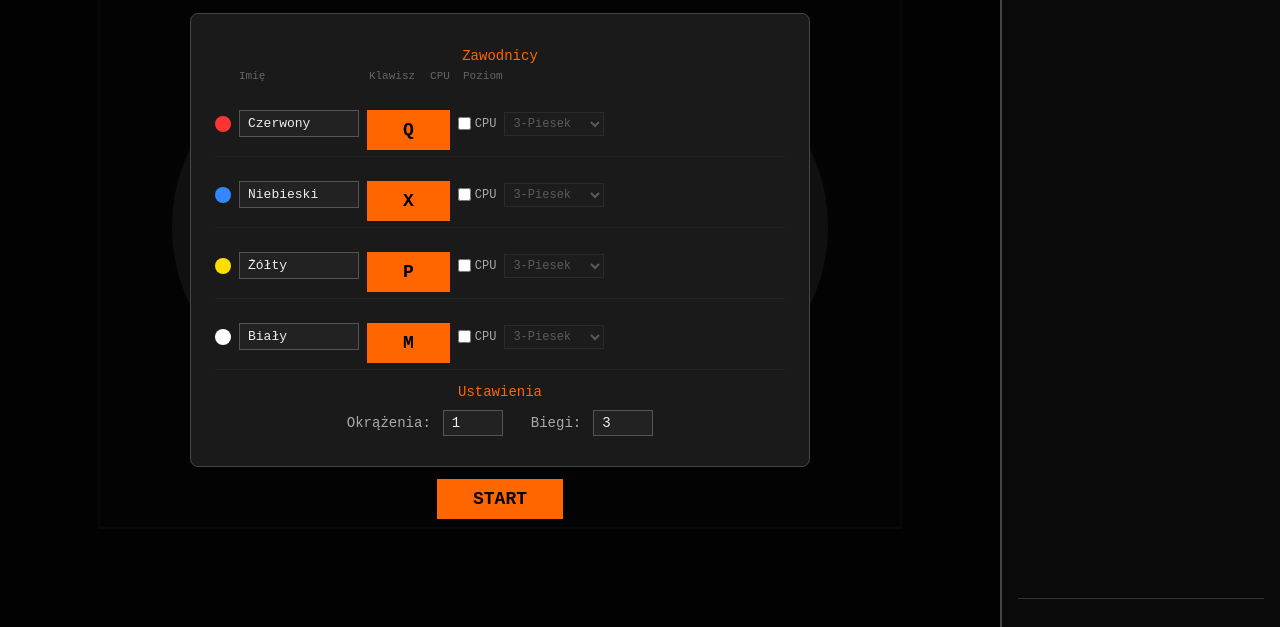
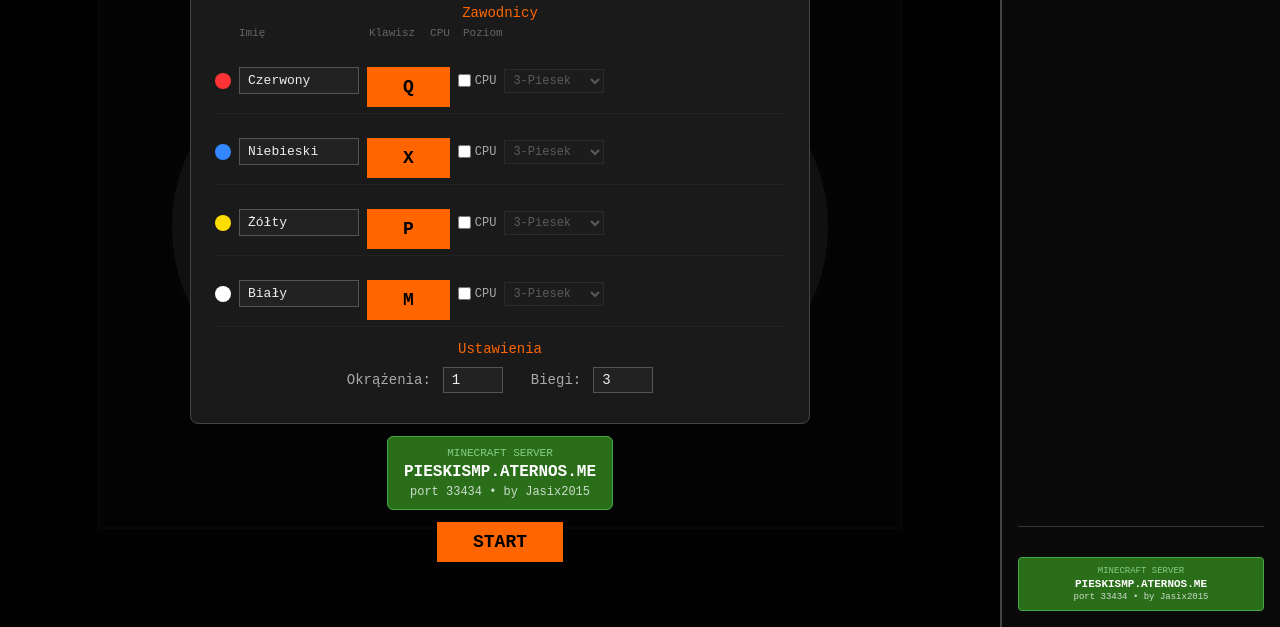
Before and after one commit to Maciej19820502/zuzel, a plain HTML site: page index.html in a window 1280 px wide. Shown: the part 173-800 px from the top of the page. Drawn offline with Linux system fonts and the light colour scheme.

Commit message:
Reklama Minecraft na ekranie startowym i pasku bocznym
- Banner PIESKISMP.ATERNOS.ME na ekranie konfiguracji
- Banner w pasku bocznym widoczny podczas gry
- Jaśniejsza murawa, powiększone napisy na polu

Co-Authored-By: Claude Opus 4.5 <noreply@anthropic.com>

```diff
--- a/index.html
+++ b/index.html
@@ -366,6 +366,11 @@ canvas {
         <input type="number" id="param-heats" value="3" min="1" max="20">
       </div>
     </div>
+    <div style="margin-top:12px;padding:10px 16px;background:#2a6e1a;border:1px solid #4a4;border-radius:6px;text-align:center;">
+      <div style="font-size:11px;color:#8c8">MINECRAFT SERVER</div>
+      <div style="font-size:16px;color:#fff;font-weight:bold;margin:4px 0">PIESKISMP.ATERNOS.ME</div>
+      <div style="font-size:12px;color:#cdc">port 33434 &bull; by Jasix2015</div>
+    </div>
     <button id="btn-start">START</button>
   </div>
 
@@ -390,6 +395,11 @@ canvas {
     <div id="total-scores-list"></div>
   </div>
   <div id="controls"></div>
+  <div id="mc-ad" style="margin-top:8px;padding:8px;background:#2a6e1a;border:1px solid #4a4;border-radius:4px;text-align:center;">
+    <div style="font-size:9px;color:#8c8">MINECRAFT SERVER</div>
+    <div style="font-size:11px;color:#fff;font-weight:bold;margin:2px 0">PIESKISMP.ATERNOS.ME</div>
+    <div style="font-size:9px;color:#cdc">port 33434 &bull; by Jasix2015</div>
+  </div>
 </div>
 
 <script>
@@ -523,13 +533,12 @@ function drawPixelBoys(centerX, centerY) {
   ctx.textAlign = 'center';
   ctx.textBaseline = 'middle';
 
-  // Minecraft block pixel art (small pickaxe)
-  const px = 3;
+  // Minecraft grass block pixel art
+  const px = 4;
   function dot(x, y, c) {
     ctx.fillStyle = c;
-    ctx.fillRect(centerX + x * px - 12, centerY + y * px - 32, px, px);
+    ctx.fillRect(centerX + x * px - 16, centerY + y * px - 55, px, px);
   }
-  // Grass block 8x8
   const grass = [
     '..gggg..',
     '.gGGGGg.',
@@ -540,7 +549,7 @@ function drawPixelBoys(centerX, centerY) {
     'bBBBbBBb',
     '.bBBBBb.',
   ];
-  const cmap = { g: '#3a8c27', G: '#5cb338', b: '#8b6914', B: '#a07830', '.': null };
+  const cmap = { g: '#2d7a1e', G: '#5cb338', b: '#8b6914', B: '#a07830', '.': null };
   for (let row = 0; row < grass.length; row++) {
     for (let col = 0; col < grass[row].length; col++) {
       const c = cmap[grass[row][col]];
@@ -549,21 +558,21 @@ function drawPixelBoys(centerX, centerY) {
   }
 
   // Text
-  ctx.fillStyle = '#4a9a3a';
-  ctx.font = 'bold 11px Courier New';
-  ctx.fillText('MINECRAFT', centerX, centerY - 2);
+  ctx.fillStyle = '#1a5010';
+  ctx.font = 'bold 16px Courier New';
+  ctx.fillText('MINECRAFT', centerX, centerY - 10);
 
-  ctx.fillStyle = '#5abf45';
-  ctx.font = 'bold 13px Courier New';
-  ctx.fillText('PIESKISMP.ATERNOS.ME', centerX, centerY + 14);
+  ctx.fillStyle = '#fff';
+  ctx.font = 'bold 18px Courier New';
+  ctx.fillText('PIESKISMP.ATERNOS.ME', centerX, centerY + 12);
 
-  ctx.fillStyle = '#3a7a2a';
-  ctx.font = '10px Courier New';
-  ctx.fillText('port 33434', centerX, centerY + 28);
+  ctx.fillStyle = '#e0e0e0';
+  ctx.font = 'bold 14px Courier New';
+  ctx.fillText('port 33434', centerX, centerY + 32);
 
-  ctx.fillStyle = '#2a5a1a';
-  ctx.font = '9px Courier New';
-  ctx.fillText('by Jasix2015', centerX, centerY + 42);
+  ctx.fillStyle = '#1a5010';
+  ctx.font = '12px Courier New';
+  ctx.fillText('by Jasix2015', centerX, centerY + 50);
 }
 
 // ============ TRACK DRAWING ============
@@ -572,7 +581,7 @@ function drawTrack() {
   ctx.translate(shakeX, shakeY);
 
   // Green infield
-  ctx.fillStyle = '#2d5a1e';
+  ctx.fillStyle = '#3a8c27';
   ctx.beginPath();
   ctx.moveTo(LEFT_CX, CY - R_INNER);
   ctx.lineTo(RIGHT_CX, CY - R_INNER);
```
